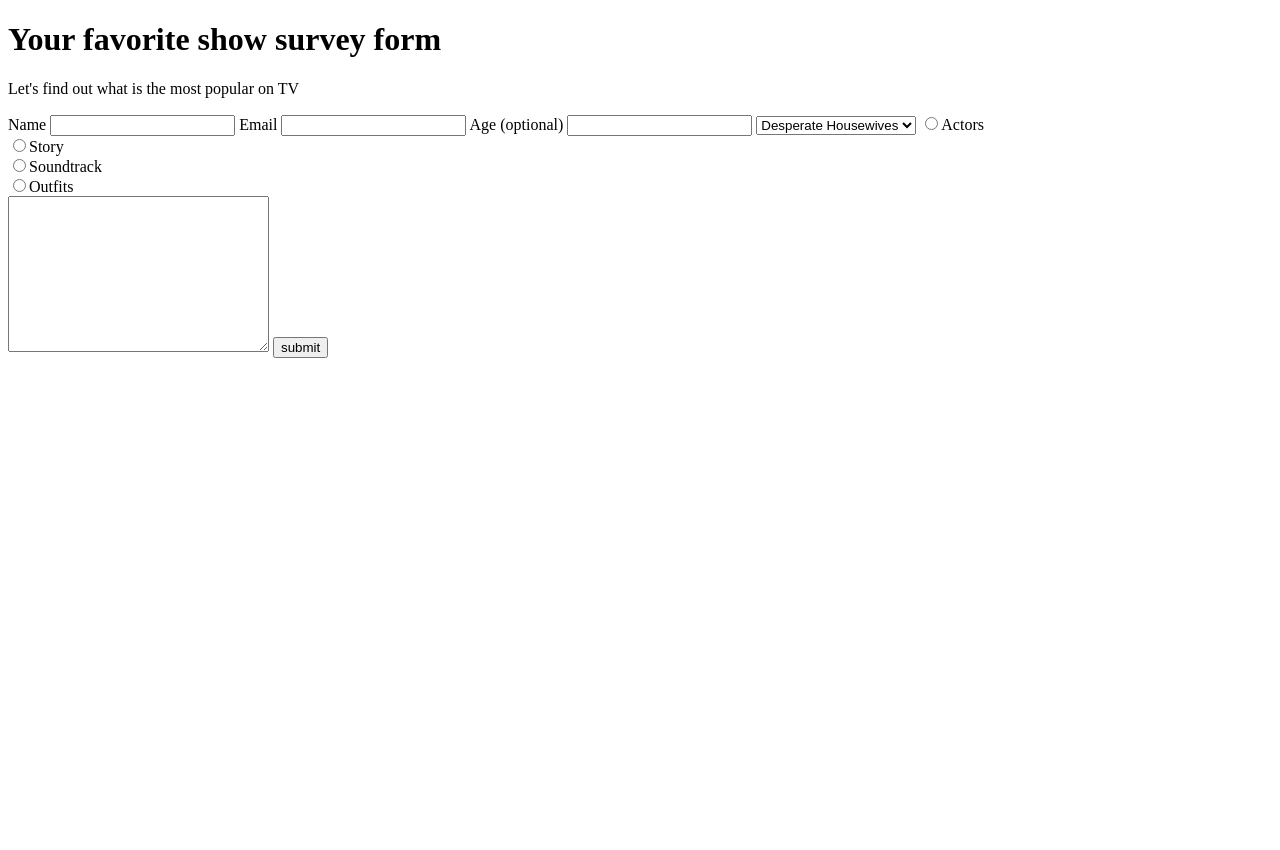
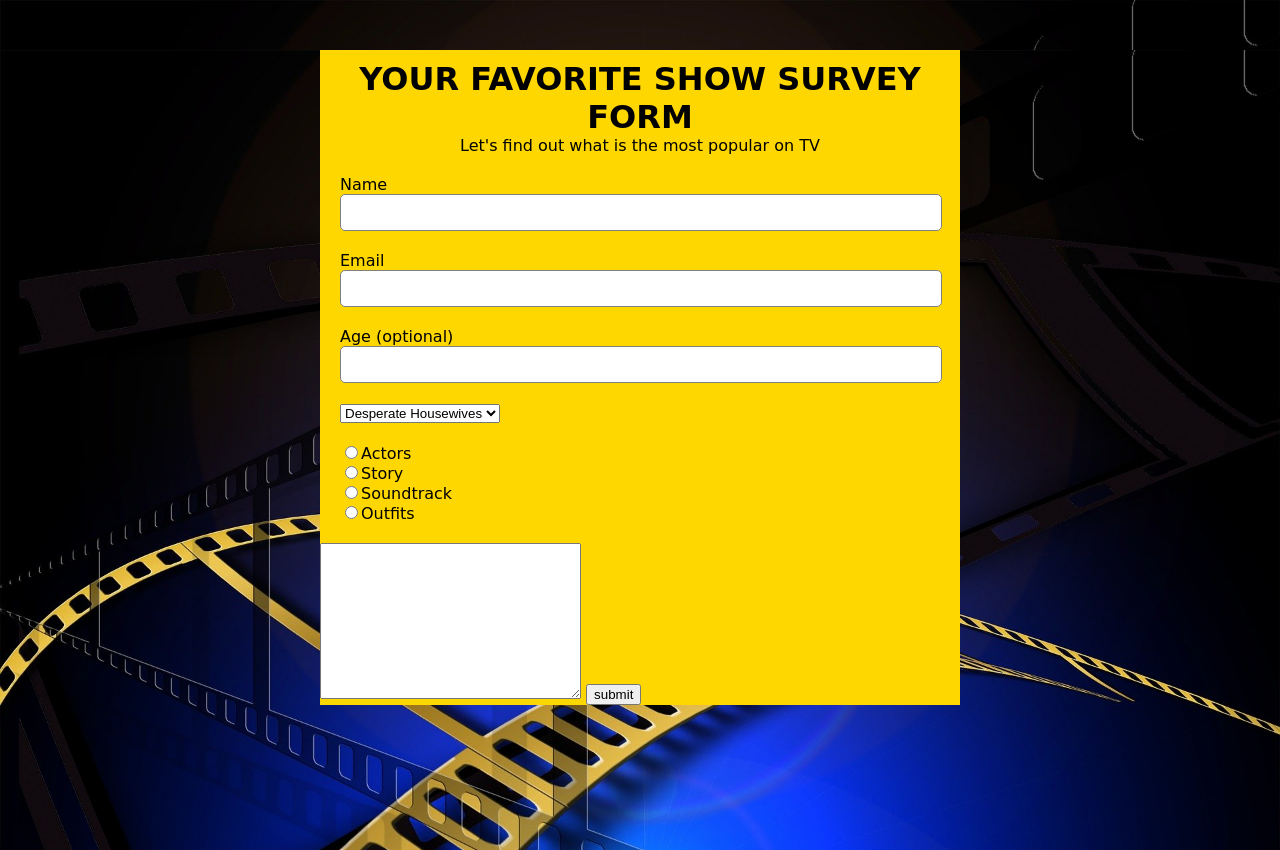
Before and after one commit to natalliasdh/survey-form, a plain HTML site: page index.html in a window 1280 px wide. Before the commit the page ends 800 px from the top, so only its background shows below. Drawn offline with Linux system fonts and the light colour scheme; a web font is replaced by a local one.

Commit message:
initial styling

```diff
--- /dev/null
+++ b/assets/css/style.css
@@ -0,0 +1,49 @@
+html, body {
+    width:100%;
+    margin:0%;
+    font-family: 'Baloo Thambi', cursive;
+    background-image: url("../images/cinema.jpg");
+    height:100%;
+    background-position: center;
+    background-repeat: no-repeat;
+    background-size:cover;
+    background-attachment: fixed;
+
+    }
+
+#title {
+    text-align: center;
+    text-transform: uppercase;
+    padding-top: 10px;
+    margin-bottom: 0;
+}
+
+#container {
+    width:50%;
+    margin: 50px auto;
+    background-color: #FFD700;
+}
+
+#description {
+    text-align: center;
+    margin-top:0px;
+    padding-top:0px;
+}
+
+.form-group {
+   margin:20px;
+}
+
+label {
+    display: flex;
+    align-items: center;
+}
+
+.input-style {
+    width: 100%;
+
+    padding: 10px 0px;
+    border:1px solid gray;
+    border-radius: 5px;
+
+}
--- a/index.html
+++ b/index.html
@@ -5,38 +5,47 @@
     <meta charset="UTF-8">
     <meta name="viewport" content="width=device-width, initial-scale=1.0">
     <meta http-equiv="X-UA-Compatible" content="ie=edge">
+    <link href="https://fonts.googleapis.com/css?family=Baloo+Thambi&display=swap" rel="stylesheet">
+    <link rel="stylesheet" href="assets/css/style.css">
     <title>Document</title>
 </head>
 
 <body>
-    <main>
-        <h1 id="title">Your favorite show survey form</h1>
+    <div id="container">
+       <header> <h1 id="title">Your favorite show survey form</h1>
         <p id="description">Let's find out what is the most popular on TV</p>
+        </header>
+        <main>
         <form id="survey-form">
+            <div class="form-group">
             <label for="name" id="name-label">Name</label>
-            <input type="text" id="name">
+            <input type="text" id="name" class="input-style"></div>
+
+            <div class="form-group">
             <label for="email" id="email-label">Email</label>
-            <input type="email" id="email">
+            <input type="email" id="email" class="input-style"></div>
+            <div class="form-group">
             <label for="number" id="number-label">Age (optional)</label>
-            <input type="number" id="number">
+            <input type="number" id="number" class="input-style"></div>
 
+            <div class="form-group">
             <select name="shows" id="dropdown">
                 <option value="housewives">Desperate Housewives</option>
                 <option value="friends">Friends</option>
                 <option value="game">Game of Thrones</option>
                 <option value="supernatural">Supernatural</option>
                 <option value="Arrow">Arrow</option>
-            </select>
-
+            </select></div>
+            <div class="form-group">
             <input type="radio" name="qualities" valur="actors">Actors<br>
             <input type="radio" name="qualities" valur="story">Story<br>
             <input type="radio" name="qualities" valur="soundtrack">Soundtrack<br>
             <input type="radio" name="qualities" valur="outfits">Outfits<br>
-
+            </div>
             <textarea name="comments" rows="10" cols="30"></textarea>
             <input type="submit" value="submit">
         </form>
-    </main>
+    </main></div>
 </body>
 
 </html>
```
Also changed, not shown: assets/images/cinema.jpg (added).
